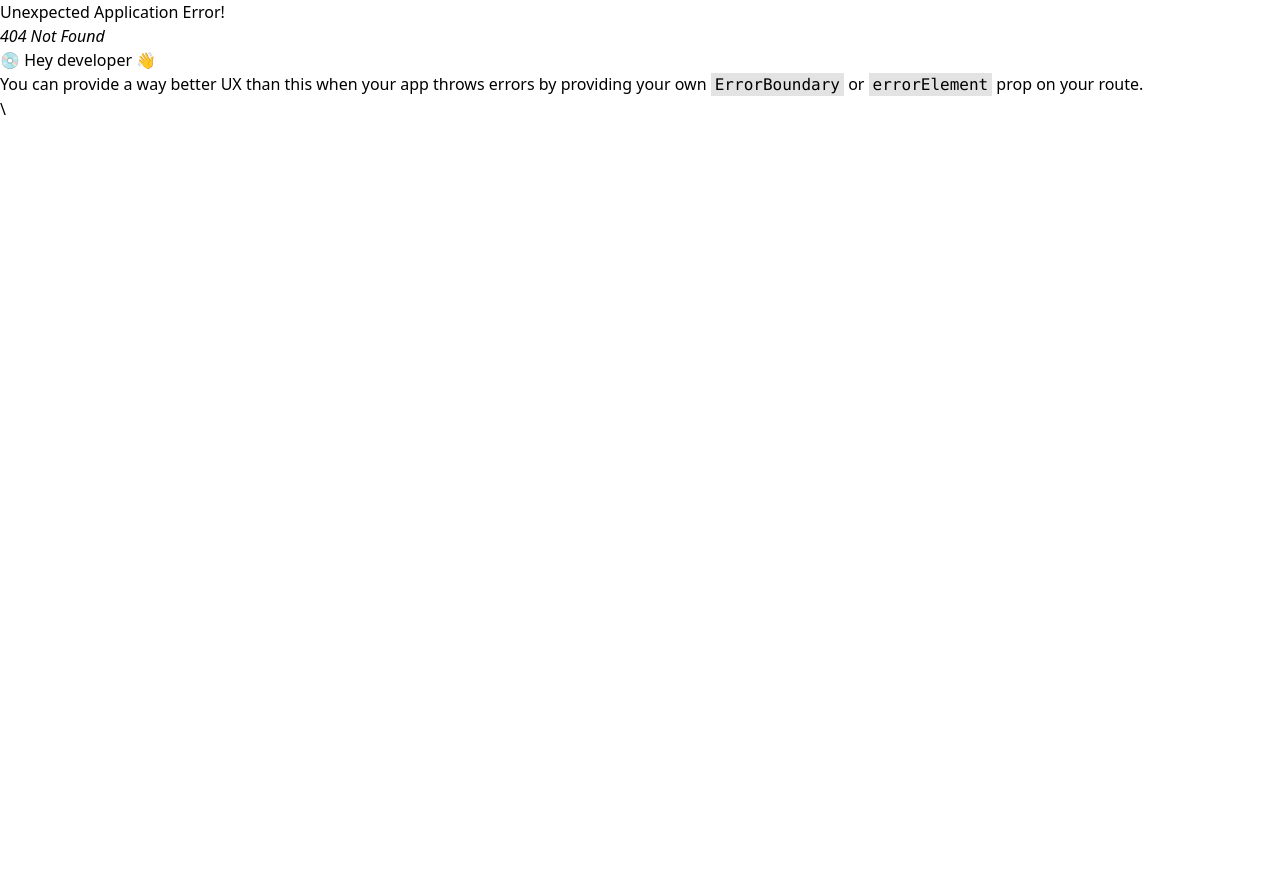
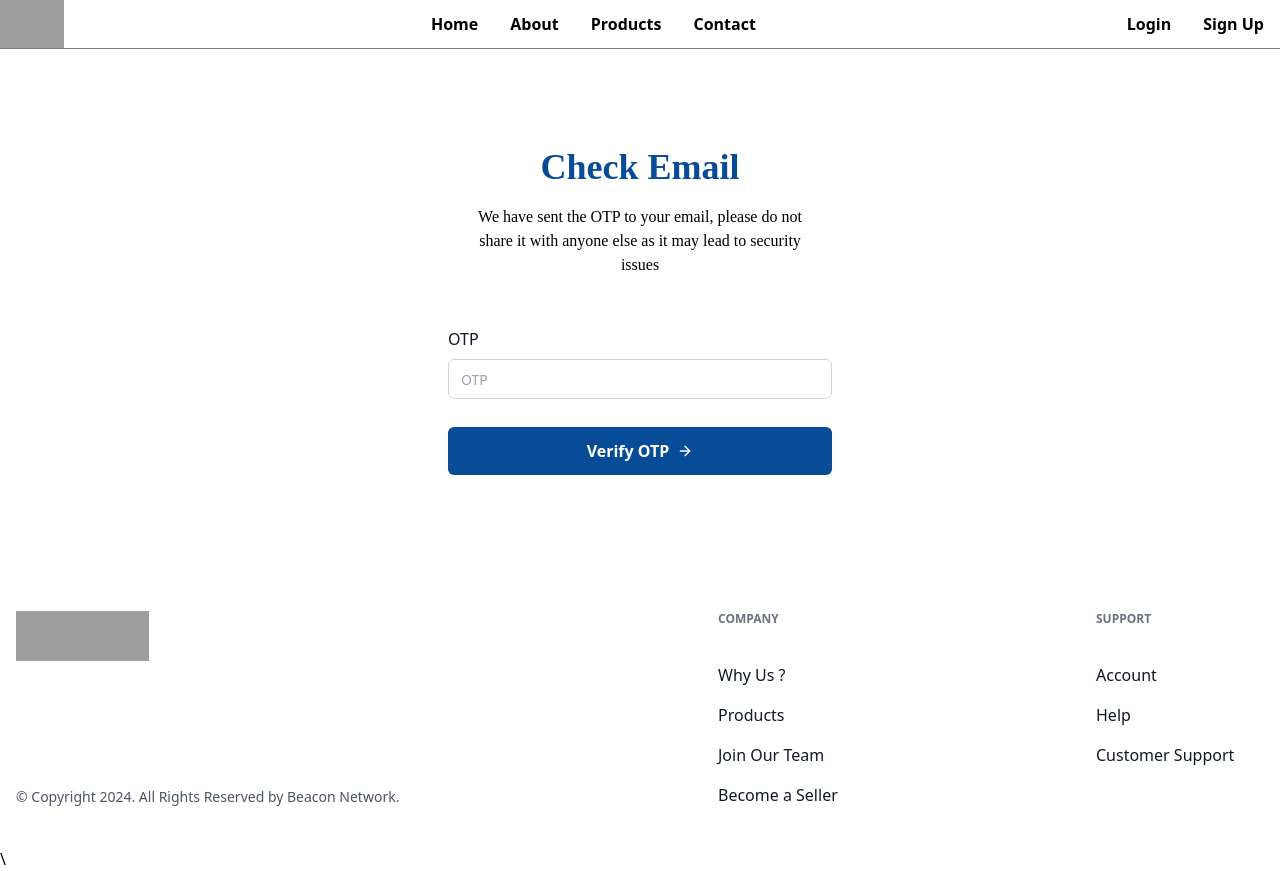
Before and after one commit to OrcasXCode/BeaconNework, a React (Vite) app in the folder Frontend/: page /verifyemail in a window 1280 px wide. Before the commit this address had no page. Before the commit the page ends 800 px from the top, so only its background shows below. Built offline with nearby package versions, Linux system fonts and the light colour scheme; grey boxes are pictures that could not be loaded.

Commit message:
register email bugs solved

```diff
--- a/Frontend/pages/registerEmail.jsx
+++ b/Frontend/pages/registerEmail.jsx
@@ -1,14 +1,13 @@
-import React, { useState} from "react";
-import {useNavigate } from "react-router-dom";
+import React, { useState } from "react";
 import HighlightText from "../components/HighLightText";
 import { toast, Toaster } from "react-hot-toast";
-import register from '../src/assets/register.png'
-import { ArrowRight } from 'lucide-react'
-
+import register from '../src/assets/register.png';
+import { ArrowRight } from 'lucide-react';
+import { useNavigate } from "react-router-dom";
 
 export function RegisterEmail() {
   const [email, setEmail] = useState("");
-  const navigate=useNavigate()
+  const navigate = useNavigate();
 
   const handleSendOTP = async () => {
     try {
@@ -21,38 +20,36 @@ export function RegisterEmail() {
           "Content-type": "application/json",
         },
       });
-
       if (response.ok) {
-        alert("OTP sent successfully");
-        navigate("/verify-email");
+        toast.success("OTP sent successfully");
+        setTimeout(() => {
+           navigate(`/verifyemail?email=${encodeURIComponent(email)}`); // Navigate to verifyemail with email as a query parameter
+        }, 1000);
       } else {
-        // Handle non-successful response (e.g., HTTP status code other than 200)
         console.error("Failed to send OTP:", response.statusText);
-        alert("Failed to send OTP");
+        toast.error("Failed to send OTP");
       }
     } catch (error) {
-      // Handle network or other errors
       console.error("Error sending OTP:", error);
       alert("Error sending OTP");
     }
   };
 
-
   return (
     <section>
       <div className="flex items-center justify-center px-4 py-10 sm:px-6 sm:py-16 lg:px-8 lg:py-24" id="signin">
         <div>
-        <Toaster />
-      </div>
+          <Toaster />
+        </div>
         <div className="xl:mx-auto xl:w-full xl:max-w-sm 2xl:max-w-md">
           <div className="mb-2 flex justify-center">
-            <img src={register} style={{height:'80px'}}></img>
+            <img src={register} style={{ height: '80px' }} alt="Register" />
           </div>
-          <h2  style={{fontFamily: 'Playfair Display'}}className="text-center text-4xl font-bold leading-tight text-black">
+          <h2 style={{ fontFamily: 'Playfair Display' }} className="text-center text-4xl font-bold leading-tight text-black">
             <HighlightText text={"Register your email"} />
           </h2>
-          <p  className="mt-2 text-center text-sm text-gray-600 ">
-             Already registered your email?{' '}
+          <p className="mt-2 text-center text-sm text-gray-600">
+            Already registered your email?{' '}
             <a
               href="/signup"
               title=""
@@ -65,18 +62,15 @@ export function RegisterEmail() {
             <div className="space-y-5">
               <div>
                 <label htmlFor="" className="text-base font-medium text-gray-900">
-                  {' '}
-                  Email address{' '}
+                  Email address
                 </label>
                 <div className="mt-2">
                   <input
                     className="flex h-10 w-full rounded-md border border-gray-300 bg-transparent px-3 py-2 text-sm placeholder:text-gray-400 focus:outline-none focus:ring-1 focus:ring-#084C98 focus:ring-offset-1 disabled:cursor-not-allowed disabled:opacity-50"
                     type="email"
                     placeholder="Email"
-                    onChange={(e) => {
-              setEmail(e.target.value);
-            }}
-                  ></input>
+                    onChange={(e) => setEmail(e.target.value)}
+                  />
                 </div>
               </div>
               <div>
@@ -84,42 +78,12 @@ export function RegisterEmail() {
               <div>
                 <button
                   type="button"
-                  style={{background:'#084C98'}}
+                  style={{ background: '#084C98' }}
                   className="inline-flex mb-4 w-full items-center justify-center rounded-md  px-3.5 py-2.5 font-semibold leading-7 text-white hover:bg-black/80"
-                  onClick={() => {
-                        fetch("http://localhost:3000/user/signin", {
-                          method: "POST",
-                          body: JSON.stringify({
-                            email,
-                            password,
-                          }),
-                          headers: {
-                            "Content-type": "application/json",
-                          },
-                        })
-                          .then(async function (res) {
-                              if(res.ok){
-                                const json = await res.json();
-                                toast.success("Sign In successful");
-                                const token=json.token;
-                                localStorage.setItem('jsonwebtoken',token);
-                                setTimeout(() => {
-                                  window.location.reload();
-                                  window.location.href = '/';
-                                }, 1000);
-                              }
-                              else{
-                                throw new Error();
-                              }
-                          })
-                          .catch((e) => {
-                            toast.error("Incorrect username or password");
-                          });
-                        }}
+                  onClick={handleSendOTP}
                 >
                   Register<ArrowRight className="ml-2" size={16} />
                 </button>
-                {/* <div id="sign-in-div" className="flex w-full justify-center items-center"></div> */}
               </div>
             </div>
           </form>
--- a/Frontend/pages/signin.jsx
+++ b/Frontend/pages/signin.jsx
@@ -4,67 +4,9 @@ import { toast, Toaster } from "react-hot-toast";
 import React from 'react'
 import { ArrowRight } from 'lucide-react'
 import signin from '../src/assets/signin.png'
-import { useEffect } from "react";
-
 
 
 export function SignIn() {
-
-const [googlesignintoken, setGoogleSignInToken] = useState("");
-
-// const handleCallbackResponse = async (response) => {
-//   const data = await response.credential;
-
-//   setGoogleSignInToken(prevToken => {
-//     console.log("google token", data);
-//     return data;
-//   });
-
-//   try {
-//     const res = await fetch("http://localhost:3000/user/googlesignin", {
-//       method: "POST",
-//       body: JSON.stringify({
-//         googlesignintoken: googlesignintoken
-//       }),
-//       headers: {
-//         "Content-type": "application/json",
-//       },
-//     });
-
-//     if (res.ok) {
-//       const json = await res.json();
-//       const token = json.token;
-//       localStorage.setItem('jsonwebtoken', token);
-//       toast.success("Sign In successful");
-//       setTimeout(() => {
-//         window.location.reload();
-//         window.location.href = '/';
-//       }, 1000);
-//     } else {
-//       throw new Error();
-//     }
-//   } catch (error) {
-//     console.log(error);
-//     toast.error("Failed to Sign In");
-//   }
-// };
-
-// useEffect(() => {
-//   const google = window.google;
-
-//   google.accounts.id.initialize({
-//     client_id: "537879712076-f6bbqkf0gmo76hs5lba72qklkvc8no02.apps.googleusercontent.com",
-//     callback: handleCallbackResponse,
-//   });
-
-//   google.accounts.id.renderButton(document.getElementById('sign-in-div'), {
-//     theme: 'outline',
-//     size: '100%',
-//     width:'700px'
-//   });
-// }, []);
-
-
   const [email, setEmail] = useState("");
   const [password, setPassword] = useState("");
 
--- /dev/null
+++ b/Frontend/pages/verifyregisteredemail.jsx
@@ -0,0 +1,88 @@
+import { useState, useEffect } from "react";
+import { useLocation } from "react-router-dom";
+import HighlightText from "../components/HighLightText";
+import { ArrowRight } from 'lucide-react';
+import { toast, Toaster } from "react-hot-toast";
+
+export function Verifyregisteredemail(props) {
+    const [otp, setOtp] = useState("");
+    const location = useLocation();
+
+    useEffect(() => {
+        const searchParams = new URLSearchParams(location.search);
+        const email = searchParams.get('email');
+        setEmail(email);
+    }, [location]);
+
+    const [email, setEmail] = useState("");
+
+    const handleVerifyOTP = async (e) => {
+        e.preventDefault();
+        try {
+            const response = await fetch(`http://localhost:3000/user/verifyemail`, {
+                method: "POST",
+                body: JSON.stringify({
+                    otp: otp,
+                    email: email,
+                }),
+                headers: {
+                    "Content-type": "application/json",
+                    "email": email
+                }
+            });
+            if (response.ok) {
+                const data = await response.json();
+                toast.success("OTP Verified");
+                setTimeout(() => {
+                    window.location.href = '/signup';
+                }, 1000);
+            } else {
+                console.error("Failed to verify OTP:", response.msg);
+                toast.error("Invalid OTP");
+            }
+        } catch (error) {
+            console.error("Error verifying OTP:", error);
+            toast.error("Error verifying OTP");
+        }
+    };
+
+    return (
+        <div className="flex items-center justify-center px-4 py-10 sm:px-6 sm:py-16 lg:px-8 lg:py-24">
+            <div>
+                <Toaster />
+            </div>
+            <div className="xl:mx-auto xl:w-full xl:max-w-sm 2xl:max-w-md">
+                <h1 style={{ fontFamily: 'Playfair Display' }} className="text-center text-4xl font-bold leading-tight text-black"><HighlightText text="Check Email" /></h1>
+                <p className="text-center " style={{ margin: '15px', fontFamily: 'Playfair Display' }}>{`We have sent the OTP to your email, please do not share it with anyone else as it may lead to security issues`}</p>
+                <form>
+                    <label>
+                        <div style={{ marginTop: '50px' }}>
+                            <label htmlFor="" className="text-base font-medium text-gray-900">
+                                {' '}
+                                OTP{' '}
+                            </label>
+                            <div className="mt-2">
+                                <input
+                                    className="flex h-10 w-full rounded-md border border-gray-300 bg-transparent px-3 py-2 text-sm placeholder:text-gray-400 focus:outline-none focus:ring-1 focus:ring-#084C98 focus:ring-offset-1 disabled:cursor-not-allowed disabled:opacity-50"
+                                    type="text"
+                                    placeholder="OTP"
+                                    onChange={(e) => {
+                                        setOtp(e.target.value);
+                                    }}
+                                ></input>
+                            </div>
+                        </div>
+                    </label>
+
+                    <button
+                        style={{ background: '#084C98' }}
+                        className="inline-flex mt-7 w-full items-center justify-center rounded-md  px-3.5 py-2.5 font-semibold leading-7 text-white hover:bg-black/80"
+                        onClick={handleVerifyOTP}
+                    >
+                        Verify OTP<ArrowRight className="ml-2" size={16} />
+                    </button>
+                </form>
+            </div>
+        </div>
+    )
+}
--- a/Frontend/src/main.jsx
+++ b/Frontend/src/main.jsx
@@ -16,6 +16,7 @@ import rootReducer from './reducer/index.js'
 import { configureStore } from '@reduxjs/toolkit'
 import { ChangePassword } from '../pages/changePassword.jsx'
 import { RegisterEmail } from '../pages/registerEmail.jsx'
+import { Verifyregisteredemail } from '../pages/verifyregisteredemail.jsx'
 
 
 
@@ -53,6 +54,10 @@ const router=createBrowserRouter([
         element:<VerifyEmail></VerifyEmail>
       },
       {
+        path:'/verifyemail',
+        element:<Verifyregisteredemail></Verifyregisteredemail>
+      },
+      {
         path:'forgot-password',
         element:<ForgotPassword></ForgotPassword>
       },
```
Also changed, not shown: 1 other file (tests, documents, lock files or other folders).
